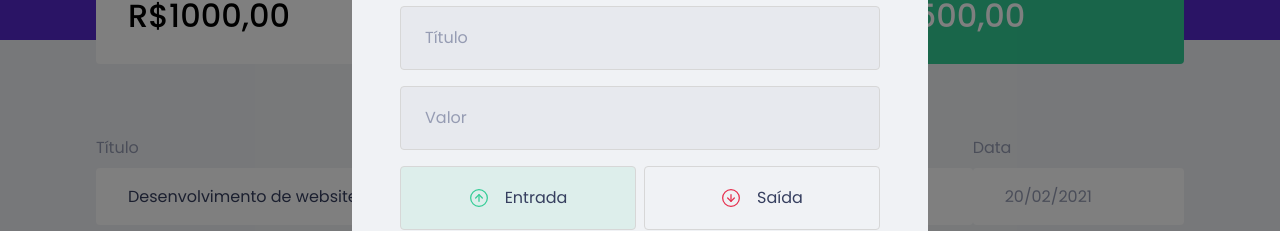
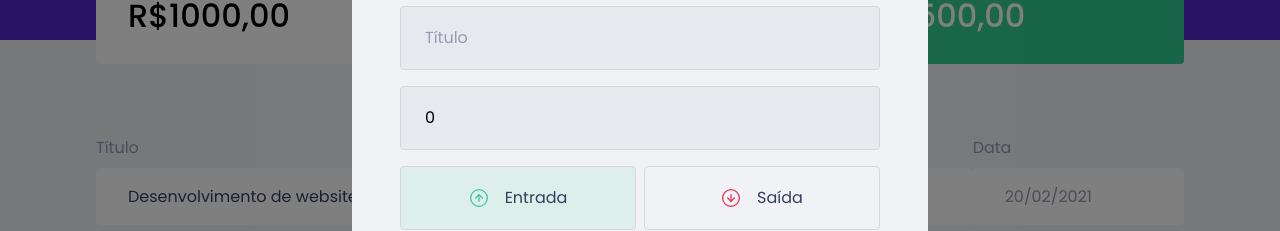
Before and after one commit to williamwhang/trilha-react-Js-chaperII, a React (Create React App) app: page / in a window 1280 px wide. Both pictures are taken after a click on the button "Nova transação". Shown: the part 232-463 px from the top of the page. Built offline with nearby package versions, Linux system fonts and the light colour scheme; no server answers; what miragejs would draw is missing.

Commit message:
Salvando dados do formulário

```diff
--- a/src/components/NewTransactionModal/index.tsx
+++ b/src/components/NewTransactionModal/index.tsx
@@ -1,10 +1,11 @@
+import { FormEvent, useState } from 'react';
 import Modal from 'react-modal';
 import incomeImg from '../../assets/income.svg';
 import outcomeImg from '../../assets/outcome.svg';
 import closeImg from '../../assets/closeImg.svg';
 
 import { Container, TransactionTypeContainer, RadioBox } from './styles';
-import { useState } from 'react';
+
 
 interface NewTransactionModal{
   isOpen: boolean;
@@ -12,7 +13,21 @@
 }
 
 export function NewTransactionModal({ isOpen, onRequestClose}: NewTransactionModal) {
+    const [tittle, setTittle] = useState('');
+    const [value, setValue] = useState(0);
+    const [category, setCategory] = useState('');
     const [type, setType] = useState('deposit');
+
+    function handleCreateNewTransaction(event: FormEvent) {
+        event.preventDefault();
+
+        console.log({
+            tittle,
+            value,
+            category,
+            type,
+        })
+    }
 
     return (
       <Modal
@@ -28,16 +43,20 @@
             <img src={closeImg} alt="Fechar modal" />
         </button>
 
-        <Container>
+        <Container onSubmit={handleCreateNewTransaction}>
           <h2>Cadastrar transação</h2>
 
           <input
              placeholder="Título"
+             value={tittle}
+             onChange={event => setTittle(event.target.value)}
           />
 
           <input
              type="number"
              placeholder="Valor"
+             value={value}
+             onChange={event => setValue(Number(event.target.value))}
           />
 
           <TransactionTypeContainer>
@@ -64,6 +83,8 @@
 
           <input
              placeholder="Categoria"
+             value={category}
+             onChange={event => setCategory(event.target.value)}
           />
 
           <button type="submit">
```
